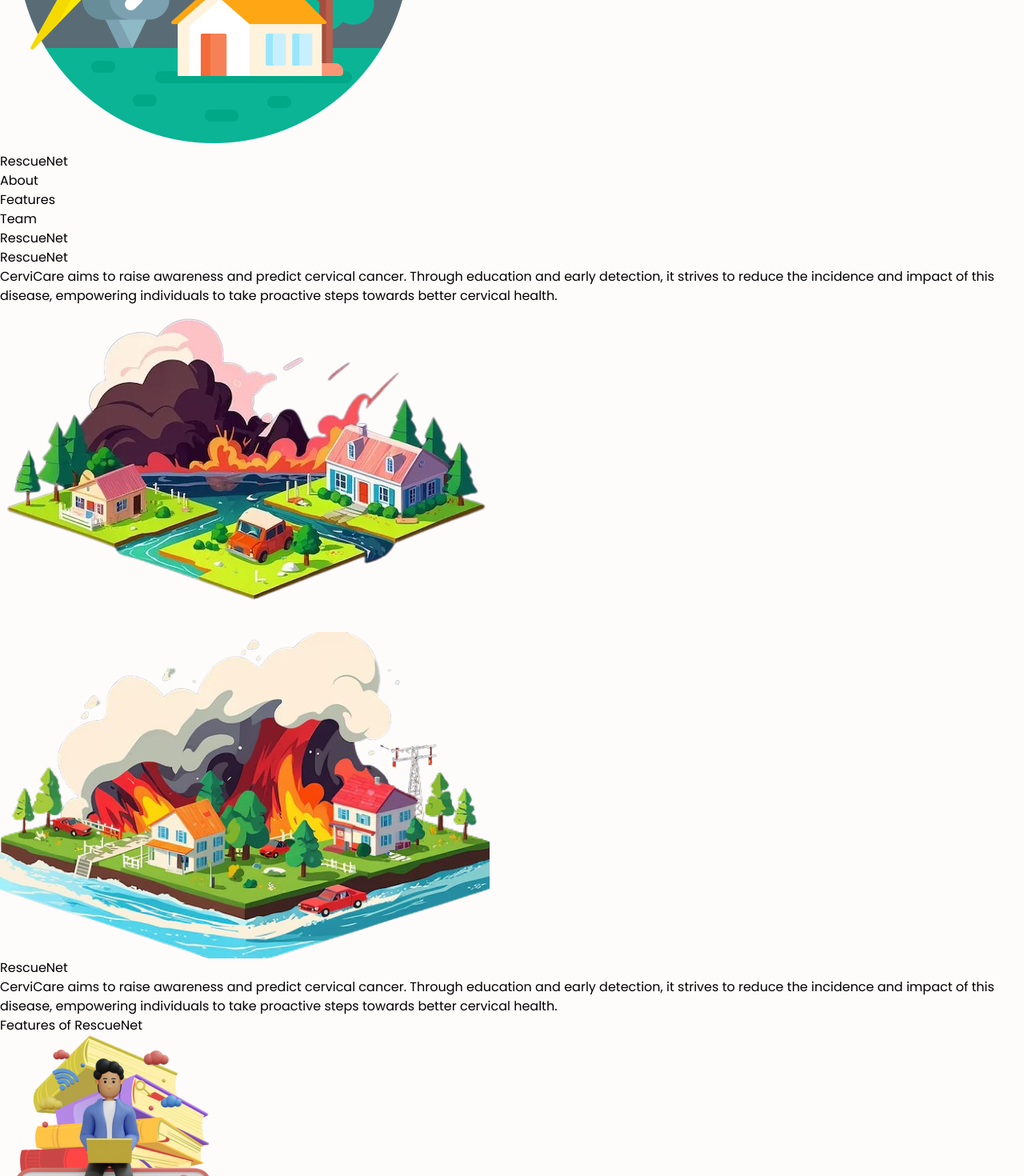
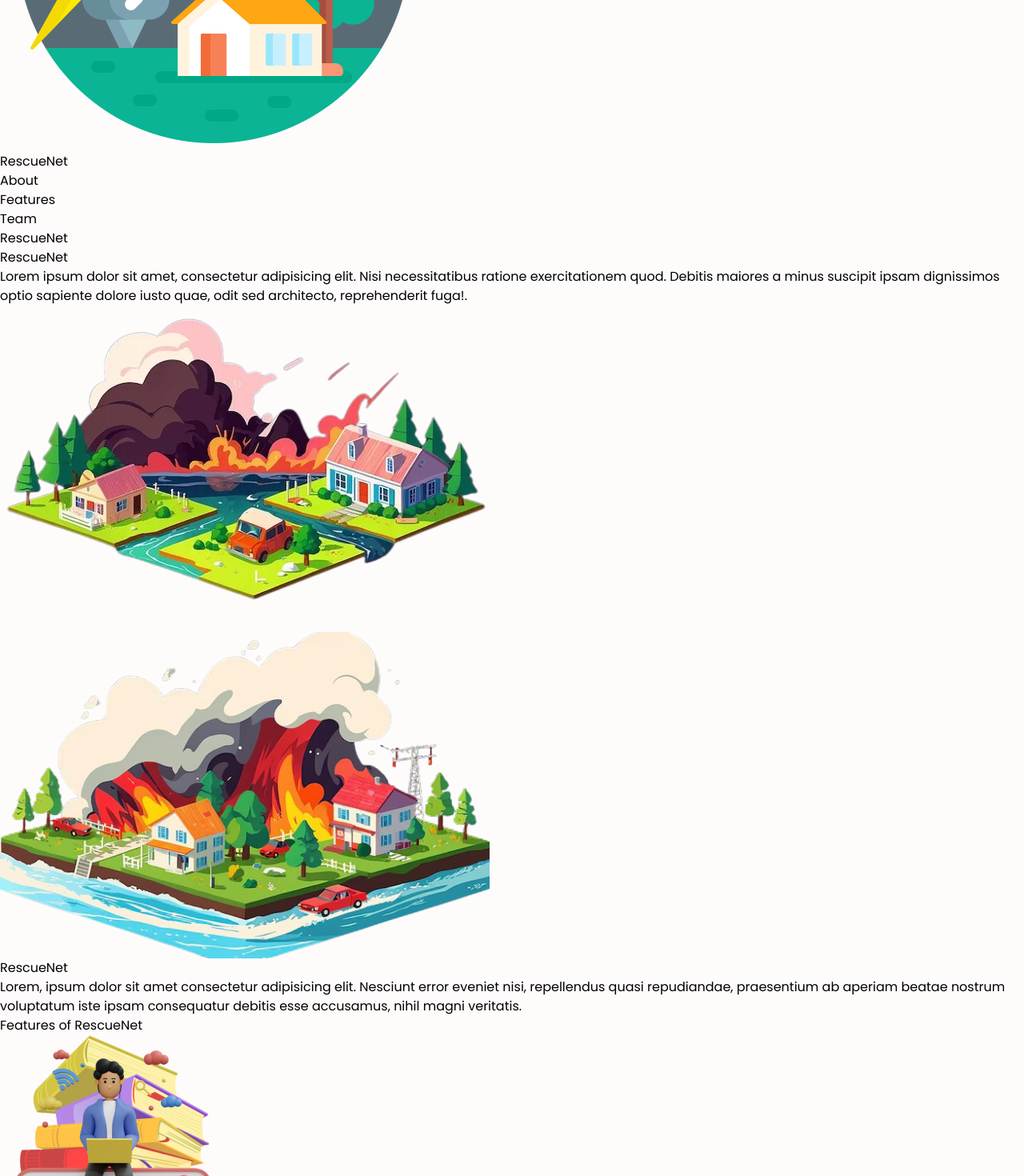
Before and after one commit to mridul891/FinalYearProjects, a React (Vite) app: page / in a window 1280 px wide. Shown: the part 322-1792 px from the top of the page at 80% size. Built offline with nearby package versions, Linux system fonts and the light colour scheme.

Commit message:
Minor Ui changes

```diff
--- a/src/Components/Blog.jsx
+++ b/src/Components/Blog.jsx
@@ -11,7 +11,7 @@ const Blog = () => {
           <div className="flex flex-col items-left  max-w-sm gap-5">
             <h1 className="text-2xl md:text-3xl font-bold ">RescueNet</h1>
             <p className="text-base text-gray-600 md:text-lg">
-              CerviCare aims to raise awareness and predict cervical cancer. Through education and early detection, it strives to reduce the incidence and impact of this disease, empowering individuals to take proactive steps towards better cervical health.
+              Lorem ipsum dolor sit amet, consectetur adipisicing elit. Nisi necessitatibus ratione exercitationem quod. Debitis maiores a minus suscipit ipsam dignissimos optio sapiente dolore iusto quae, odit sed architecto, reprehenderit fuga!.
             </p>
           </div>
           <img src={img1} alt="image1" className="max-w-full max-h-64 md:max-h-80 object-cover ml-2 md:ml-4" />
@@ -26,7 +26,7 @@ const Blog = () => {
           <div className="flex flex-col items-left gap-5 max-w-sm">
             <h1 className="text-2xl md:text-3xl font-bold">RescueNet</h1>
             <p className="text-base md:text-lg text-gray-600">
-              CerviCare aims to raise awareness and predict cervical cancer. Through education and early detection, it strives to reduce the incidence and impact of this disease, empowering individuals to take proactive steps towards better cervical health.
+              Lorem, ipsum dolor sit amet consectetur adipisicing elit. Nesciunt error eveniet nisi, repellendus quasi repudiandae, praesentium ab aperiam beatae nostrum voluptatum iste ipsam consequatur debitis esse accusamus, nihil magni veritatis.
             </p>
           </div>
         </div>
```
